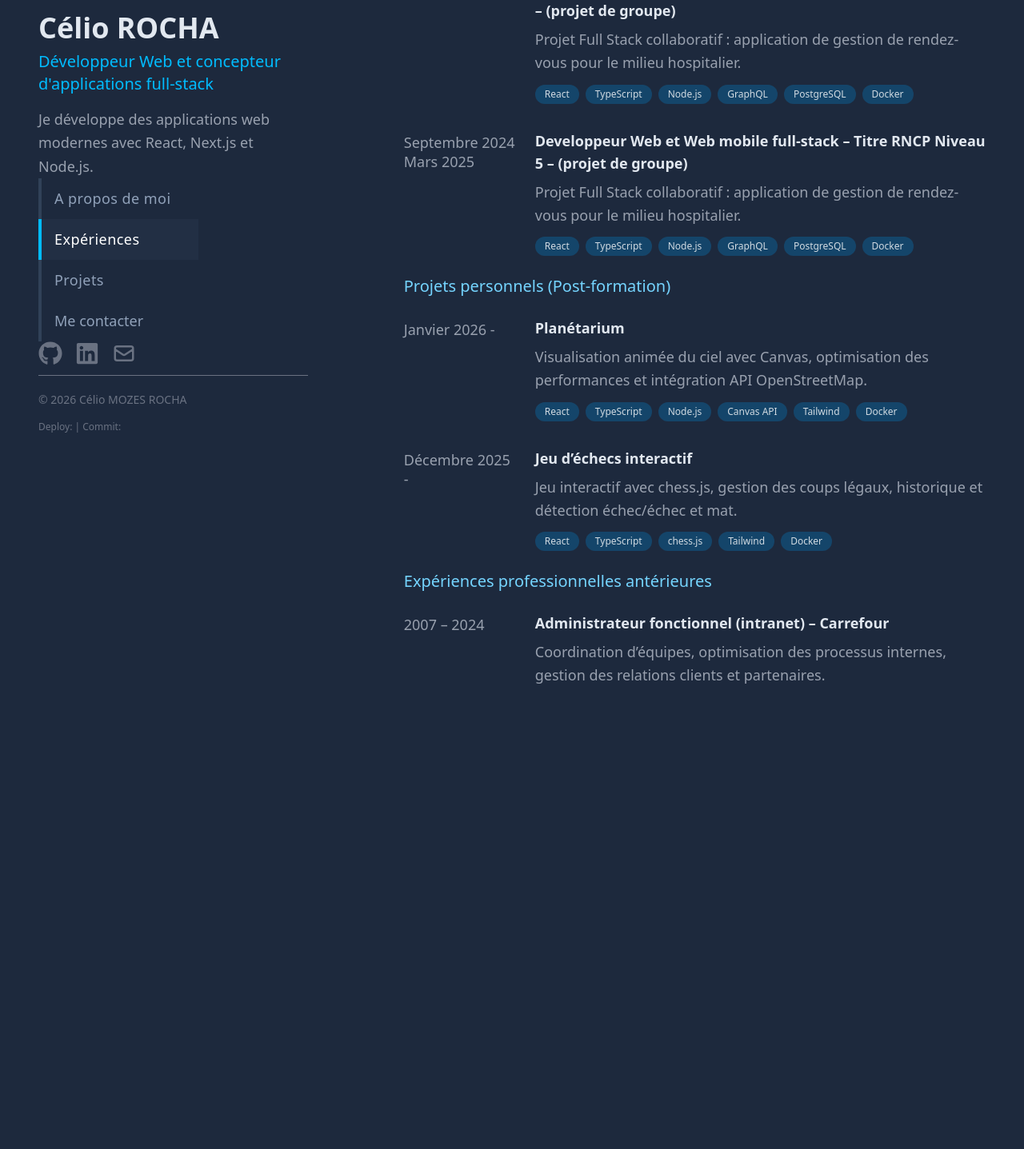
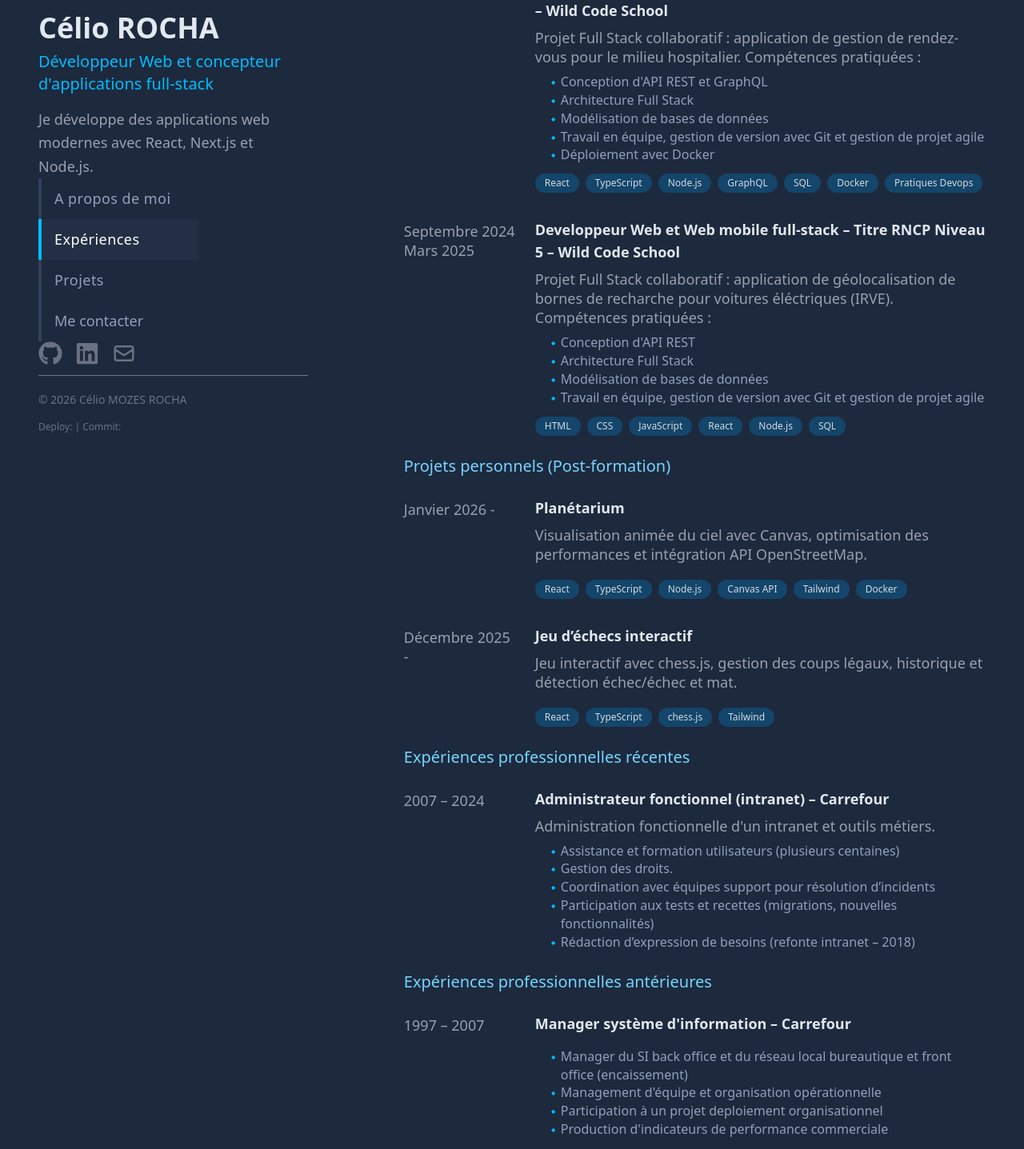
Before and after one commit to celio-mozes-rocha/portfolio, a Next.js app: page /experience in a window 1280 px wide. Shown: the part 233-1670 px from the top of the page at 80% size. Before the commit the page ends 1189 px from the top, so only its background shows below. Built offline with nearby package versions, Linux system fonts and the light colour scheme.

Commit message:
feat(experience): add experience cards and complete experiences page with real content

```diff
--- a/components/sections/experiences/ExperienceCard.tsx
+++ b/components/sections/experiences/ExperienceCard.tsx
@@ -1,9 +1,9 @@
 "use client";
 
 import { motion } from "framer-motion";
-import { Experience } from "@/data/experiencesData";
+import type { ExperiencesType } from "@/data/experiencesData";
 
-export default function ExperienceCard({ exp }: { exp: Experience }) {
+export default function ExperienceCard({ exp }: { exp: ExperiencesType }) {
   return (
     <motion.div
       initial={{ opacity: 0, y: 20 }}
@@ -16,7 +16,40 @@ export default function ExperienceCard({ exp }: { exp: Experience }) {
         <h3 className="font-semibold text-lg">
           {exp.title} {exp.company ? `– ${exp.company}` : ""}
         </h3>
-        <p className="text-gray-400 leading-relaxed space-y-4 text-[18px]" >{exp.description}</p>
+        <p className="text-gray-400 text-[18px]" >{exp.description}</p>
+
+
+        {exp.type === "job" && (
+          <h3 className="list-disc pl-5 space-y-1 text-sm text-slate-400">
+            <ul>
+              {exp.responsibilities.map((r, i) => (
+                <li className="relative pl-3 before:content-['⬩'] before:absolute before:left-0 before:text-sky-400 text-[16px]" key={i}>{r}</li>
+              ))}
+            </ul>
+          </h3>
+        )}
+
+        {exp.type === "education" && (
+          <h3 className="list-disc pl-5 space-y-1 text-sm text-slate-400">
+            <ul>
+              {exp.learnings.map((l, i) => (
+                <li className="relative pl-3 before:content-['⬩'] before:absolute before:left-0 before:text-sky-400 text-[16px]" key={i}>{l}</li>
+              ))}
+            </ul>
+          </h3>
+        )}
+
+        {exp.type === "project" && (
+          <h3 className="list-disc pl-5 space-y-1 text-sm text-slate-400">
+            <ul>
+              {exp.collaboration?.map((c, i) => (
+                <li className="relative pl-3 before:content-['⬩'] before:absolute before:left-0 before:text-sky-400 text-[16px]" key={i}>{c}</li>
+              ))}
+            </ul>
+          </h3>
+        )}
+
+
         {exp.tech && (
           <div className="flex flex-wrap gap-2 mt-1 text-xs">
             {exp.tech.map((t, i) => (
--- a/data/experiencesData.ts
+++ b/data/experiencesData.ts
@@ -1,57 +1,89 @@
-export interface Experience {
+type ExperienceType = {
   title: string;
   company?: string;
   period: string;
   description: string;
   tech?: string[];
-}
+};
 
-export interface ExperienceSection {
+type JobExperience = ExperienceType & {
+  type: "job";
+  responsibilities: string[];
+};
+
+type EducationExperience = ExperienceType & {
+  type: "education";
+  learnings: string[];
+};
+
+type ProjetExperience = ExperienceType & {
+  type: "project";
+  collaboration?: string[];
+};
+
+export type ExperiencesType =
+  | JobExperience
+  | EducationExperience
+  | ProjetExperience;
+
+type ExperienceSectionType = {
   sectionTitle: string;
-  experiences: Experience[];
-}
+  experiences: ExperiencesType[];
+};
 
 // Données
-export const experienceData: ExperienceSection[] = [
+export const experienceData: ExperienceSectionType[] = [
   {
     sectionTitle: "Formation & Projets collaboratifs",
     experiences: [
       {
+        type: "education",
         title: "Concepteur Développeur d’Applications – Titre RNCP Niveau 6",
-        company: "(projet de groupe)",
+        company: "Wild Code School",
         period: "Mars - Juin 2025",
         description:
-          "Projet Full Stack collaboratif : application de gestion de rendez-vous pour le milieu hospitalier.",
+          "Projet Full Stack collaboratif : application de gestion de rendez-vous pour le milieu hospitalier. Compétences pratiquées :",
+
+        learnings: [
+          "Conception d'API REST et GraphQL",
+          "Architecture Full Stack",
+          "Modélisation de bases de données",
+          "Travail en équipe, gestion de version avec Git et gestion de projet agile",
+          "Déploiement avec Docker",
+        ],
         tech: [
           "React",
           "TypeScript",
           "Node.js",
           "GraphQL",
-          "PostgreSQL",
+          "SQL",
           "Docker",
+          "Pratiques Devops",
         ],
       },
       {
+        type: "education",
         title: "Developpeur Web et Web mobile full-stack – Titre RNCP Niveau 5",
-        company: "(projet de groupe)",
+        company: "Wild Code School",
         period: "Septembre 2024 Mars 2025",
         description:
-          "Projet Full Stack collaboratif : application de gestion de rendez-vous pour le milieu hospitalier.",
-        tech: [
-          "React",
-          "TypeScript",
-          "Node.js",
-          "GraphQL",
-          "PostgreSQL",
-          "Docker",
+          "Projet Full Stack collaboratif : application de géolocalisation de bornes de recharche pour voitures éléctriques (IRVE). Compétences pratiquées :",
+        learnings: [
+          "Conception d'API REST",
+          "Architecture Full Stack",
+          "Modélisation de bases de données",
+          "Travail en équipe, gestion de version avec Git et gestion de projet agile",
         ],
+        tech: ["HTML", "CSS", "JavaScript", "React", "Node.js", "SQL"],
       },
     ],
   },
+
   {
     sectionTitle: "Projets personnels (Post-formation)",
     experiences: [
       {
+        type: "project",
         title: "Planétarium",
         period: "Janvier 2026 - ",
         description:
@@ -66,11 +98,33 @@ export const experienceData: ExperienceSection[] = [
         ],
       },
       {
+        type: "project",
         title: "Jeu d’échecs interactif",
         period: "Décembre 2025 - ",
         description:
           "Jeu interactif avec chess.js, gestion des coups légaux, historique et détection échec/échec et mat.",
-        tech: ["React", "TypeScript", "chess.js", "Tailwind", "Docker"],
+
+        tech: ["React", "TypeScript", "chess.js", "Tailwind"],
+      },
+    ],
+  },
+  {
+    sectionTitle: "Expériences professionnelles récentes",
+    experiences: [
+      {
+        type: "job",
+        title: "Administrateur fonctionnel (intranet)",
+        company: "Carrefour",
+        period: "2007 – 2024",
+        description:
+          "Administration fonctionnelle d'un intranet et outils métiers.",
+        responsibilities: [
+          "Assistance et formation utilisateurs (plusieurs centaines)",
+          "Gestion des droits.",
+          "Coordination avec équipes support pour résolution d’incidents",
+          "Participation aux tests et recettes (migrations, nouvelles fonctionnalités)",
+          "Rédaction d’expression de besoins (refonte intranet – 2018)",
+        ],
       },
     ],
   },
@@ -78,11 +132,17 @@ export const experienceData: ExperienceSection[] = [
     sectionTitle: "Expériences professionnelles antérieures",
     experiences: [
       {
-        title: "Administrateur fonctionnel (intranet)",
+        type: "job",
+        title: "Manager système d'information",
         company: "Carrefour",
-        period: "2007 – 2024",
-        description:
-          "Coordination d’équipes, optimisation des processus internes, gestion des relations clients et partenaires.",
+        period: "1997 – 2007",
+        description: "",
+        responsibilities: [
+          "Manager du SI back office et du réseau local bureautique et front office (encaissement)",
+          "Management d'équipe et organisation opérationnelle",
+          "Participation à un projet deploiement organisationnel",
+          "Production d'indicateurs de performance commerciale",
+        ],
       },
     ],
   },
```
